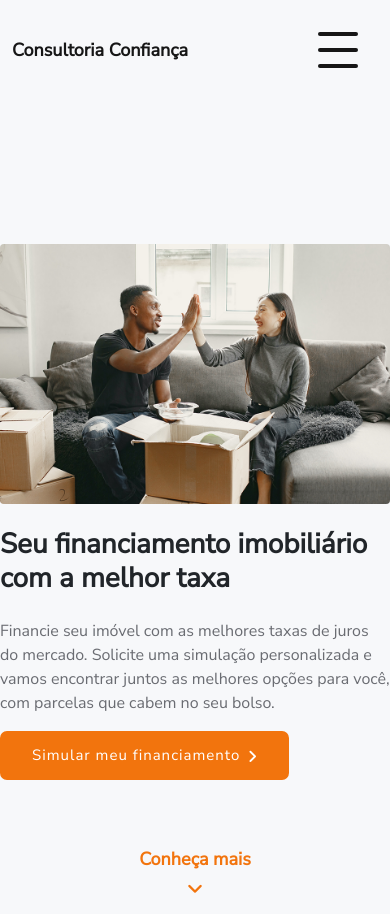
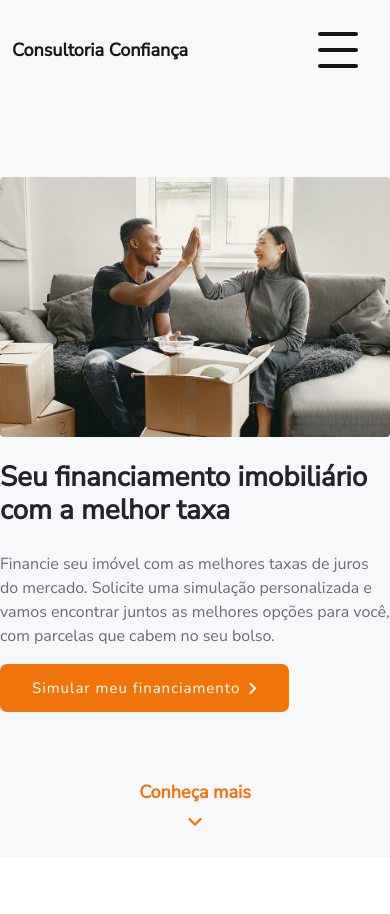
Before and after one commit to vBony/consultoria-confianca, a PHP site: page / in a window 390 px wide. Shown: the top 914 px of the page. Run offline with PHP 8.4, Linux system fonts and the light colour scheme; data that the repository does not hold is empty.

Commit message:
ajuste tamanho do submenu

```diff
--- a/app/assets/css/home.css
+++ b/app/assets/css/home.css
@@ -658,3 +658,9 @@ Footer
         margin-top: 1.5rem;
     }
 }
+
+@media(max-width: 991px){
+    .box-submenu{
+        padding: 2vh 0px 10vh 0px;
+    }
+}
--- a/app/views/home.php
+++ b/app/views/home.php
@@ -27,7 +27,7 @@
 <section id="inicio" class="d-flex align-items-center justify-content-center">
     <div class="container d-flex flex-column align-content-between box-submenu">
         <div class="d-flex flex-wrap-reverse flex-grow-1">
-            <div class="col-lg-5 col-md-12 col-sm-12 mt-md-4 mt-sm-4 texts-inicio-area">
+            <div class="col-lg-5 col-md-12 col-sm-12 mt-md-4 mt-sm-4 texts-inicio-area px-lg-4">
                 <h1 class="text-inicio mb-4" id="title-ti">
                     Seu financiamento imobiliário com a melhor taxa
                 </h1>
```
